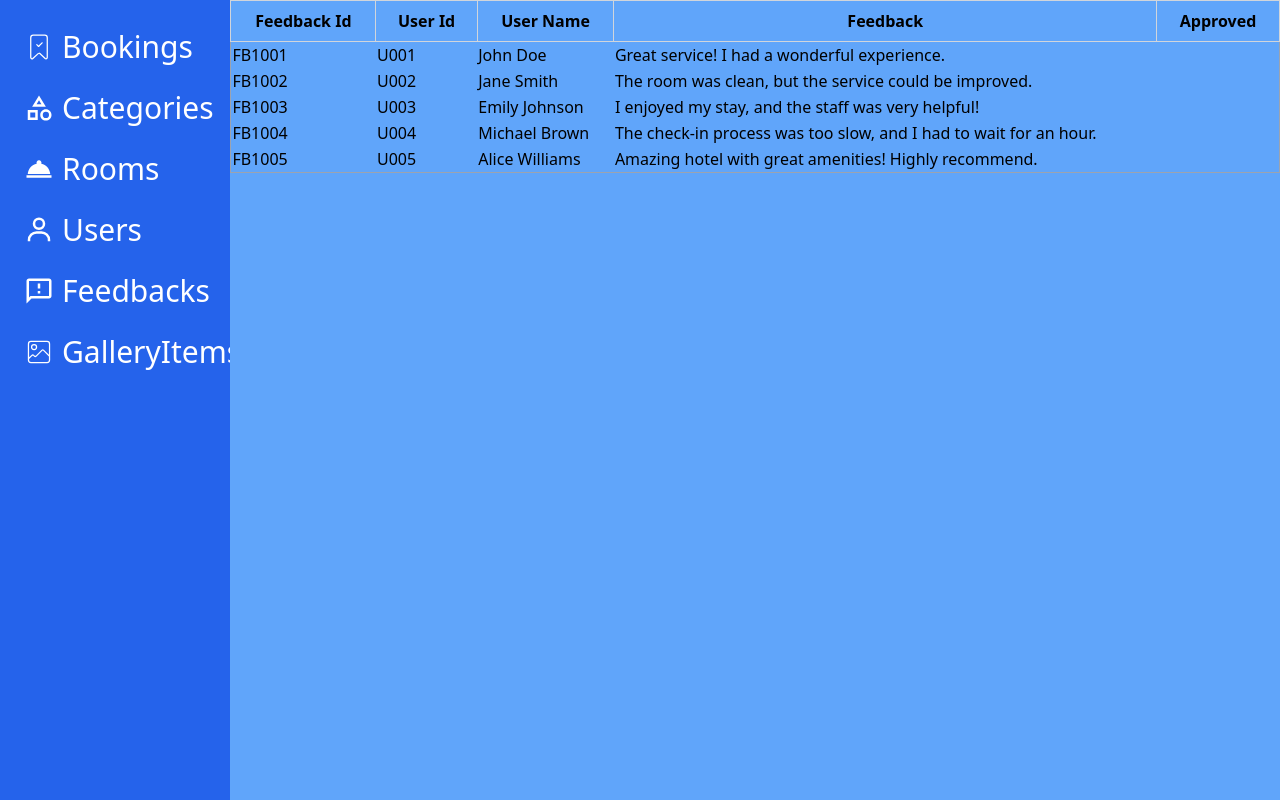
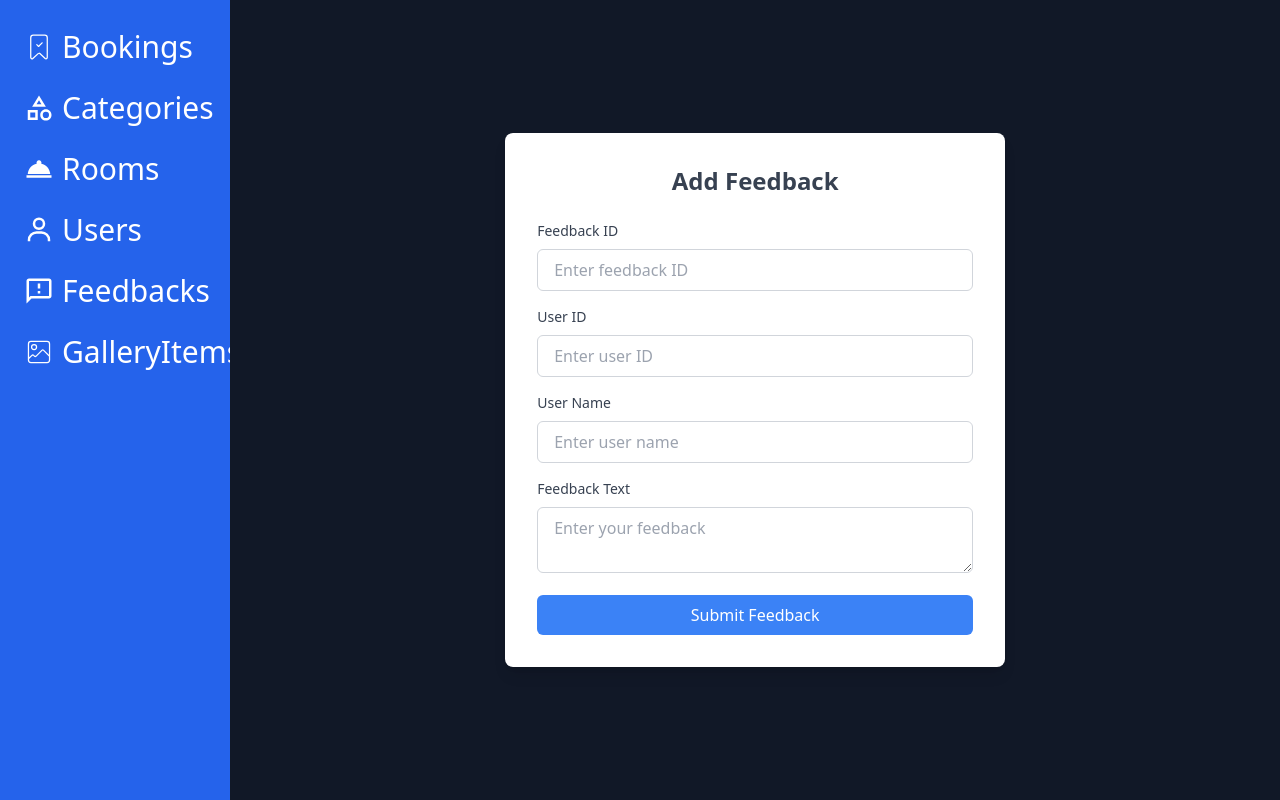
Before and after one commit to Thimira-Nimesh/hotel-booking-frontend, a React (Vite) app: page /admin/feedbacks in a window 1280 px wide. Built offline with nearby package versions, Linux system fonts and the light colour scheme.

Commit message:
const get userslist

```diff
--- a/src/pages/admin/feedbackPage.jsx
+++ b/src/pages/admin/feedbackPage.jsx
@@ -1,71 +1,113 @@
-export default function AdminFeedback() {
-  const feedbacks = [
-    {
-      feedbackId: "FB1001",
-      userId: "U001",
-      userName: "John Doe",
-      feedbackText: "Great service! I had a wonderful experience.",
-      approved: true,
-    },
-    {
-      feedbackId: "FB1002",
-      userId: "U002",
-      userName: "Jane Smith",
-      feedbackText: "The room was clean, but the service could be improved.",
-      approved: false,
-    },
-    {
-      feedbackId: "FB1003",
-      userId: "U003",
-      userName: "Emily Johnson",
-      feedbackText: "I enjoyed my stay, and the staff was very helpful!",
-      approved: true,
-    },
-    {
-      feedbackId: "FB1004",
-      userId: "U004",
-      userName: "Michael Brown",
-      feedbackText:
-        "The check-in process was too slow, and I had to wait for an hour.",
-      approved: false,
-    },
-    {
-      feedbackId: "FB1005",
-      userId: "U005",
-      userName: "Alice Williams",
-      feedbackText: "Amazing hotel with great amenities! Highly recommend.",
-      approved: true,
-    },
-  ];
+import axios from "axios";
+import { useState } from "react";
+
+export default function AddFeedback() {
+  const [feedbackId, setFeedbackId] = useState("");
+  const [userId, setUserId] = useState("");
+  const [userName, setUserName] = useState("");
+  const [feedbackText, setFeedbackText] = useState("");
+
+  function handleFeedback() {
+    axios
+      .post("http://localhost:5000/api/feedback", {
+        feedbackId: feedbackId,
+        userId: userId,
+        userName: userName,
+        feedbackText: feedbackText,
+      })
+      .then((res) => {
+        console.log(res);
+      })
+      .catch((error) => {
+        console.error(error.response.data);
+      });
+  }
 
   return (
-    <>
-      <div className="w-full">
-        <table className="table-auto w-full border-collapse border border-gray-400">
-          <thead>
-            <tr>
-              <th className="border border-gray-300 px-4 py-2">Feedback Id</th>
-              <th className="border border-gray-300 px-4 py-2">User Id</th>
-              <th className="border border-gray-300 px-4 py-2">User Name</th>
-              <th className="border border-gray-300 px-4 py-2">Feedback</th>
-              <th className="border border-gray-300 px-4 py-2">Approved</th>
-            </tr>
-          </thead>
-          <tbody>
-            {feedbacks.map((feed, index) => {
-              return (
-                <tr key={index}>
-                  <td>{feed.feedbackId}</td>
-                  <td>{feed.userId}</td>
-                  <td>{feed.userName}</td>
-                  <td>{feed.feedbackText}</td>
-                  <td>{feed.approved}</td>
-                </tr>
-              );
-            })}
-          </tbody>
-        </table>
+    <div className="min-h-screen bg-gray-900 flex items-center justify-center">
+      <div className="bg-white p-8 rounded-lg shadow-lg w-[500px]">
+        <h2 className="text-2xl font-semibold text-center text-gray-700 mb-6">
+          Add Feedback
+        </h2>
+
+        {/* Feedback ID */}
+        <div className="mb-4">
+          <label
+            className="block text-gray-700 text-sm font-medium mb-2"
+            htmlFor="feedbackId"
+          >
+            Feedback ID
+          </label>
+          <input
+            id="feedbackId"
+            type="text"
+            className="w-full px-4 py-2 border border-gray-300 rounded-md focus:outline-none focus:ring-2 focus:ring-blue-500 focus:border-transparent"
+            placeholder="Enter feedback ID"
+            value={feedbackId}
+            onChange={(e) => setFeedbackId(e.target.value)}
+          />
+        </div>
+
+        {/* User ID */}
+        <div className="mb-4">
+          <label
+            className="block text-gray-700 text-sm font-medium mb-2"
+            htmlFor="userId"
+          >
+            User ID
+          </label>
+          <input
+            id="userId"
+            type="text"
+            className="w-full px-4 py-2 border border-gray-300 rounded-md focus:outline-none focus:ring-2 focus:ring-blue-500 focus:border-transparent"
+            placeholder="Enter user ID"
+            value={userId}
+            onChange={(e) => setUserId(e.target.value)}
+          />
+        </div>
+
+        {/* User Name */}
+        <div className="mb-4">
+          <label
+            className="block text-gray-700 text-sm font-medium mb-2"
+            htmlFor="userName"
+          >
+            User Name
+          </label>
+          <input
+            id="userName"
+            type="text"
+            className="w-full px-4 py-2 border border-gray-300 rounded-md focus:outline-none focus:ring-2 focus:ring-blue-500 focus:border-transparent"
+            placeholder="Enter user name"
+            value={userName}
+            onChange={(e) => setUserName(e.target.value)}
+          />
+        </div>
+
+        {/* Feedback Text */}
+        <div className="mb-4">
+          <label
+            className="block text-gray-700 text-sm font-medium mb-2"
+            htmlFor="feedbackText"
+          >
+            Feedback Text
+          </label>
+          <textarea
+            id="feedbackText"
+            className="w-full px-4 py-2 border border-gray-300 rounded-md focus:outline-none focus:ring-2 focus:ring-blue-500 focus:border-transparent"
+            placeholder="Enter your feedback"
+            value={feedbackText}
+            onChange={(e) => setFeedbackText(e.target.value)}
+          />
+        </div>
+
+        <button
+          className="w-full bg-blue-500 text-white py-2 rounded-md hover:bg-blue-600 transition duration-300"
+          onClick={handleFeedback}
+        >
+          Submit Feedback
+        </button>
       </div>
-    </>
+    </div>
   );
 }
--- a/src/pages/admin/usersPage.jsx
+++ b/src/pages/admin/usersPage.jsx
@@ -1,7 +1,66 @@
-export default function AdminUsers() {
+import axios from "axios";
+import { useEffect, useState } from "react";
+
+export default function ViewUsers() {
+  const [users, setUsers] = useState([]);
+
+  // Fetch users when the component loads
+  useEffect(() => {
+    axios
+      .get("http://localhost:5000/api/users")
+      .then((res) => {
+        setUsers(res.data.list); // assuming your API returns an array of users
+      })
+      .catch((error) => {
+        console.log("Error fetching users:", error);
+      });
+  }, []);
+
   return (
-    <>
-      <h1>This is Users Page</h1>
-    </>
+    <div className="min-h-screen bg-gray-900 flex items-center justify-center">
+      <div className="bg-white p-8 rounded-lg shadow-lg w-full max-w-6xl">
+        <h2 className="text-2xl font-semibold text-center text-gray-700 mb-6">
+          Current Users
+        </h2>
+
+        {/* Table */}
+        <div className="overflow-x-auto">
+          <table className="min-w-full table-auto bg-white border-collapse">
+            <thead>
+              <tr className="bg-gray-200">
+                <th className="px-4 py-2 text-gray-600">First Name</th>
+                <th className="px-4 py-2 text-gray-600">Last Name</th>
+                <th className="px-4 py-2 text-gray-600">Email</th>
+                <th className="px-4 py-2 text-gray-600">Phone</th>
+                <th className="px-4 py-2 text-gray-600">WhatsApp</th>
+                <th className="px-4 py-2 text-gray-600">User Type</th>
+                <th className="px-4 py-2 text-gray-600">Email Verified</th>
+                <th className="px-4 py-2 text-gray-600">Disabled</th>
+              </tr>
+            </thead>
+            <tbody>
+              {users.map((user) => (
+                <tr key={user.id || user.email} className="border-b">
+                  {" "}
+                  {/* Use user.id if available */}
+                  <td className="px-4 py-2 text-gray-700">{user.firstName}</td>
+                  <td className="px-4 py-2 text-gray-700">{user.lastName}</td>
+                  <td className="px-4 py-2 text-gray-700">{user.email}</td>
+                  <td className="px-4 py-2 text-gray-700">{user.phone}</td>
+                  <td className="px-4 py-2 text-gray-700">{user.whatsapp}</td>
+                  <td className="px-4 py-2 text-gray-700">{user.userType}</td>
+                  <td className="px-4 py-2 text-gray-700">
+                    {user.emailVerified ? "Yes" : "No"}
+                  </td>
+                  <td className="px-4 py-2 text-gray-700">
+                    {user.disabled ? "Yes" : "No"}
+                  </td>
+                </tr>
+              ))}
+            </tbody>
+          </table>
+        </div>
+      </div>
+    </div>
   );
 }
```
Also changed, not shown: src/pages/admin/roomsPage.jsx (+170 -4 lines).
